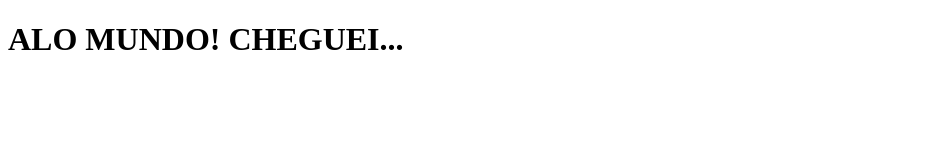
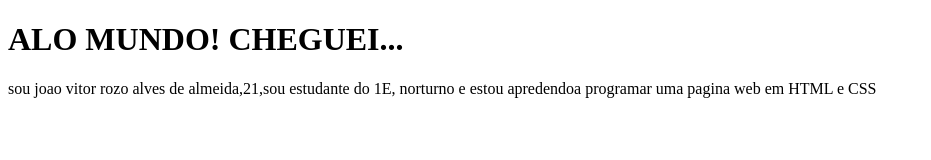
Before and after one commit to joaoalvesalmeida15-cpu/primeiro-repositorio, a plain HTML site: page index.html in a window 1280 px wide. Shown: the whole page, without its empty margins (0-931 px from the left). Drawn offline with Linux system fonts and the light colour scheme.

Commit message:
aula de estilo

```diff
--- a/index.html
+++ b/index.html
@@ -6,7 +6,10 @@
     <title>primeiro HTML </title>
 </head>
 <body>
+
     <H1>ALO MUNDO! CHEGUEI...</H1>
+    <p>sou joao vitor rozo alves de almeida,21,sou estudante do 1E, norturno e estou apredendoa programar uma pagina web em HTML e CSS</p>
+
 
 </body>
 </html>
--- /dev/null
+++ b/style.css
@@ -0,0 +1,13 @@
+body {
+    background-color: hotpink;
+    color:black
+}
+
+h1 {
+    font-size: 30px;
+}
+
+   p {
+    color: hotpink;
+    font-size: 16px;
+}
```
